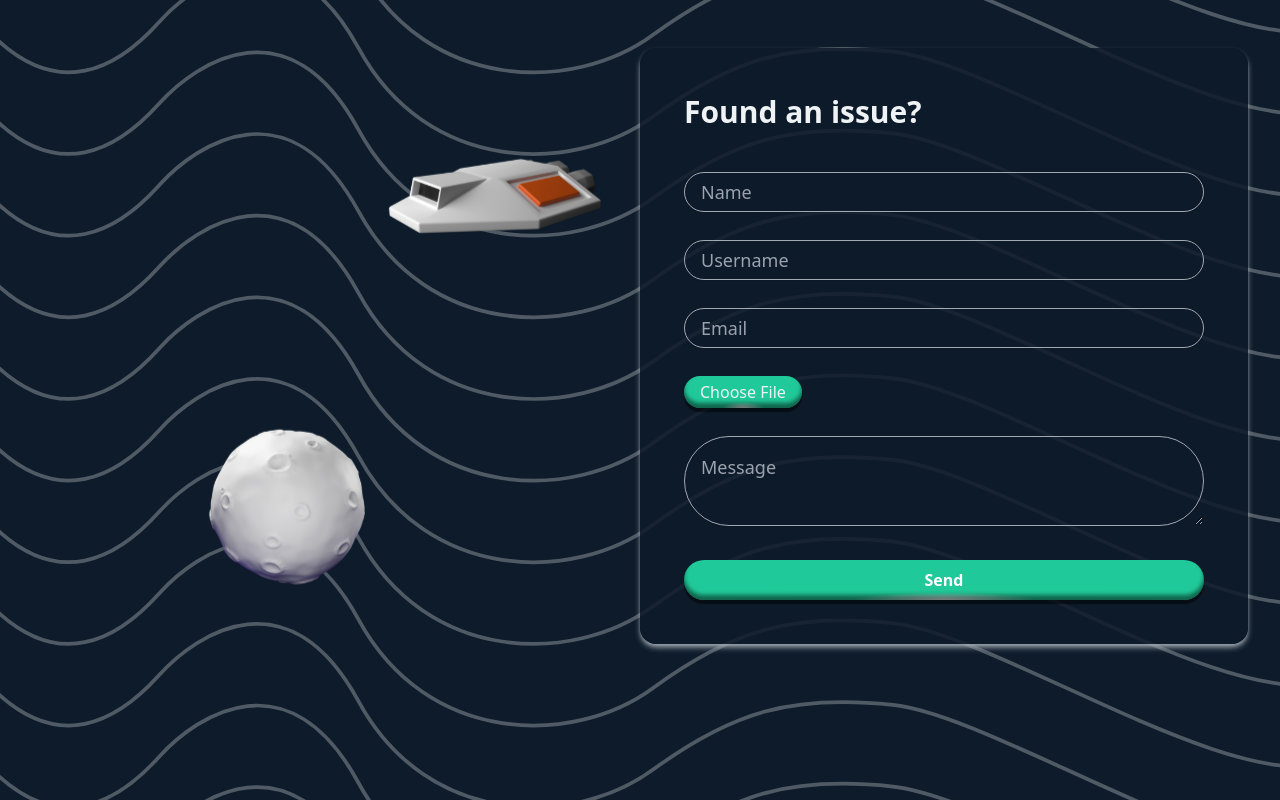
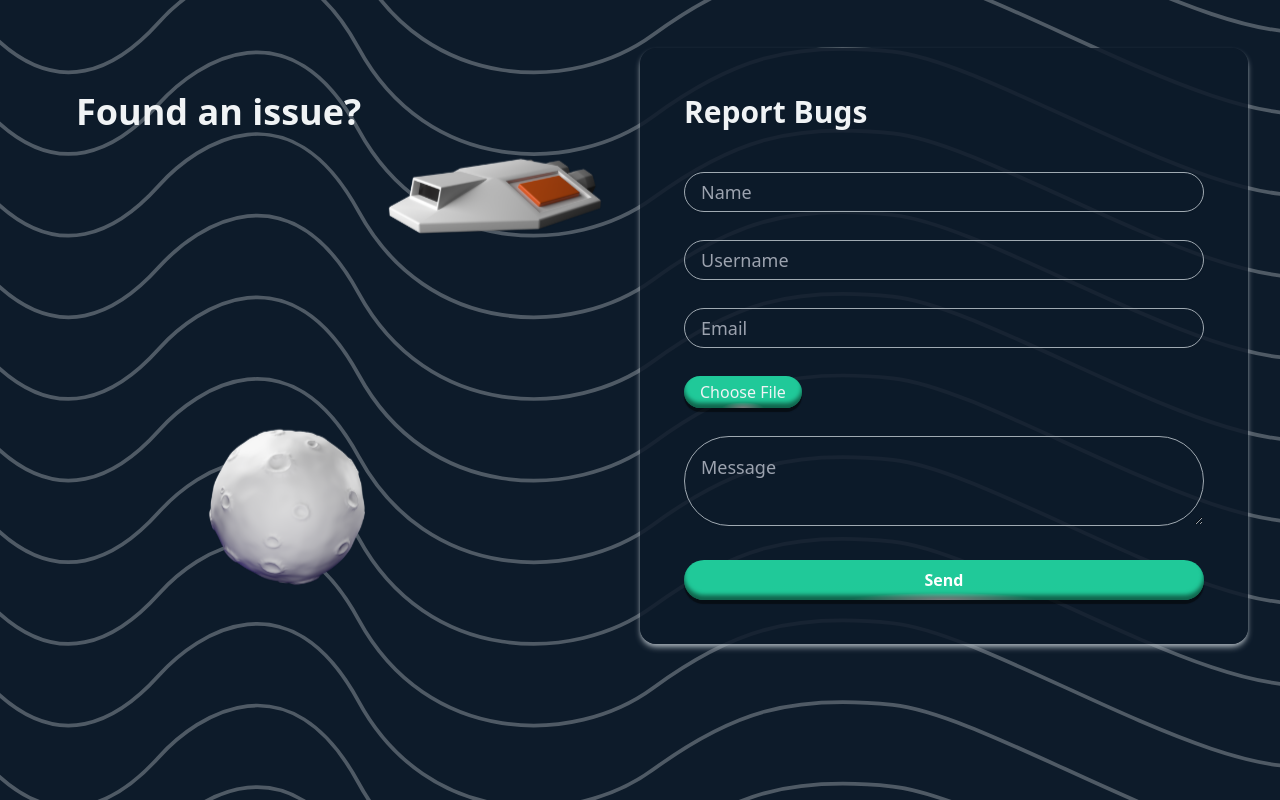
Before and after one commit to NduNdu21/stake.city-ndudev, a React (Create React App) app: page /bug-report in a window 1280 px wide. Built offline with nearby package versions, Linux system fonts and the light colour scheme; no server answers; a web font is replaced by a local one.

Commit message:
changed headings again

```diff
--- a/src/components/Layout.jsx
+++ b/src/components/Layout.jsx
@@ -24,15 +24,16 @@ export default function Layout() {
                                 <img src={moon} alt="moon" className={`absolute left-8 sm:left-16 md:left-32 bottom-2 sm:bottom-5 w-28 sm:w-48 md:w-64 h-auto ${styles.float}`}/>
                                 <img src={rocket} alt="rocket" className={`absolute right-2 sm:right-4 md:right-26 top-2 sm:top-5 w-28 sm:w-48 md:w-64 h-auto ${styles.float}`}/>
 
-                                <h1 className="text-[#F0F3F5] text-4xl font-bold leading-10 absolute top-11 left-11 opacity-0">Report</h1>
+                                <h1 className="text-[#F0F3F5] text-4xl font-bold leading-10 absolute top-11 left-11">Found an issue?</h1>
                                 <div className="absolute bottom-0 w-full lg:p-11 p-5">
                                     {/* Section for logos and contact details if needed */}
+
                                 </div>
                             </div>
                         </div>
                     </div>
                     <form action="POST" className="relative bg-[#0D1B2A]/85 p-5 lg:p-11 lg:rounded-r-2xl rounded-2xl shadow-md shadow-[#A0AAB2]">
-                        <h2 className="text-[#F0F3F5] text-3xl font-semibold leading-10 mb-10">Found an issue?</h2>
+                        <h2 className="text-[#F0F3F5] text-3xl font-semibold leading-10 mb-10">Report Bugs</h2>
                         <input type="text" className="w-full h-8 sm:h-10 text-[#F0F3F5] placeholder-gray-400  shadow-sm bg-transparent text-lg font-normal leading-7 rounded-full border border-[#A0AAB2] focus:outline-none pl-4 mb-7" placeholder="Name"/>
                         <input type="text" className="w-full h-8 sm:h-10 text-[#F0F3F5] placeholder-gray-400 shadow-sm bg-transparent text-lg font-normal leading-7 rounded-full border border-[#A0AAB2] focus:outline-none pl-4 mb-7" placeholder="Username"/>
                         <input type="text" className="w-full h-8 sm:h-10 text-[#F0F3F5] placeholder-gray-400 shadow-sm bg-transparent text-lg font-normal leading-7 rounded-full border border-[#A0AAB2] focus:outline-none pl-4 mb-7" placeholder="Email"/>
```
